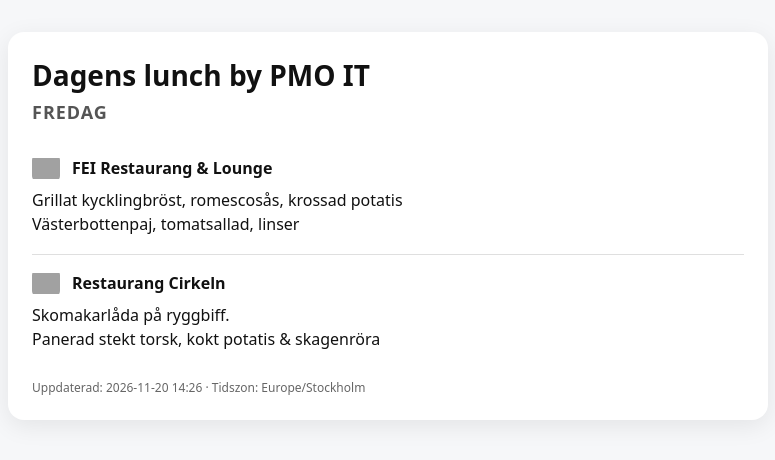
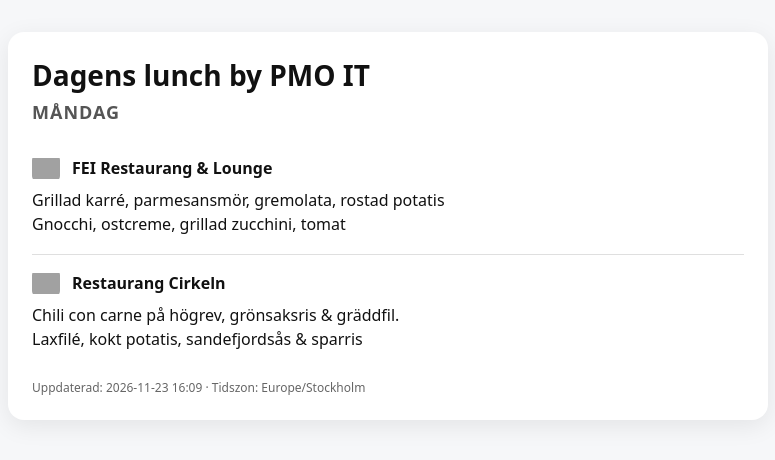
Before and after one commit to jalgard7/dagenslunch, a plain HTML site: page index.html in a window 1280 px wide. Shown: the whole page, without its empty margins (252-1027 px from the left). Drawn offline with Linux system fonts and the light colour scheme; grey boxes are pictures that could not be loaded.

Commit message:
Uppdatera lunch-sida: 2026-11-23 15:09 UTC

```diff
--- a/index.html
+++ b/index.html
@@ -24,21 +24,21 @@
 <div class="wrap">
   <div class="card">
     <h1>Dagens lunch by PMO IT</h1>
-    <h2>FREDAG</h2>
+    <h2>MÅNDAG</h2>
     <div class='rest'>
       <div class='head'>
         <img class='logo' src='https://res.cloudinary.com/emg-prod/image/upload/c_limit,h_100,w_200/v1/institutes/institute10621/logos/logo' alt='FEI Restaurang & Lounge logotyp'>
         <div class='name'>FEI Restaurang & Lounge</div>
       </div>
-      <div class='dish'>Grillat kycklingbröst, romescosås, krossad potatis<br>Västerbottenpaj, tomatsallad, linser</div>
+      <div class='dish'>Grillad karré, parmesansmör, gremolata, rostad potatis<br>Gnocchi, ostcreme, grillad zucchini, tomat</div>
     </div>
     <div class='rest'>
       <div class='head'>
         <img class='logo' src='https://cirkelnstockholm.se/wp-content/uploads/2021/09/c_restaurang-S-150x150.png' alt='Restaurang Cirkeln logotyp'>
         <div class='name'>Restaurang Cirkeln</div>
       </div>
-      <div class='dish'>Skomakarlåda på ryggbiff.<br>Panerad stekt torsk, kokt potatis & skagenröra</div>
+      <div class='dish'>Chili con carne på högrev, grönsaksris & gräddfil.<br>Laxfilé, kokt potatis, sandefjordsås & sparris</div>
     </div>
-    <div class="footer">Uppdaterad: 2026-11-20 14:26 · Tidszon: Europe/Stockholm</div>
+    <div class="footer">Uppdaterad: 2026-11-23 16:09 · Tidszon: Europe/Stockholm</div>
   </div>
 </div>
```
